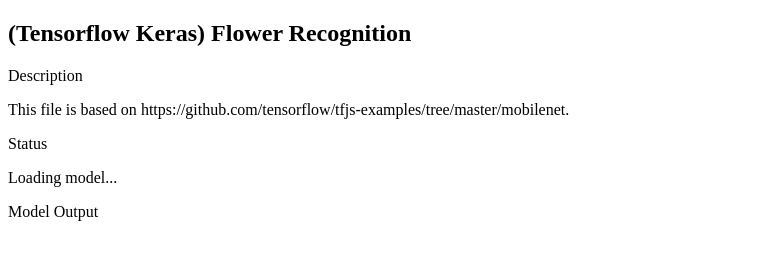
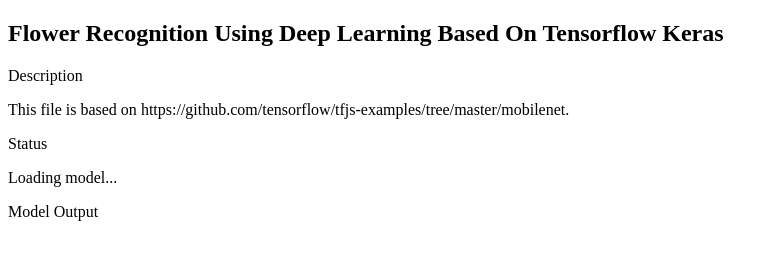
Before and after one commit to YipingPan/YipingPan.github.io, a plain HTML site: page index.html in a window 1280 px wide. Shown: the whole page, without its empty margins (0-778 px from the left). Drawn offline with Linux system fonts and the light colour scheme; a script that the page names is missing.

Commit message:
Add files via upload

```diff
--- a/index.html
+++ b/index.html
@@ -33,7 +33,7 @@
 <body>
   <div class="tfjs-example-container">
     <section class='title-area'>
-      <h1>(Tensorflow Keras) Flower Recognition</h1>
+      <h1> Flower Recognition Using Deep Learning Based On Tensorflow Keras</h1>
     </section>
 
     <section>
```
